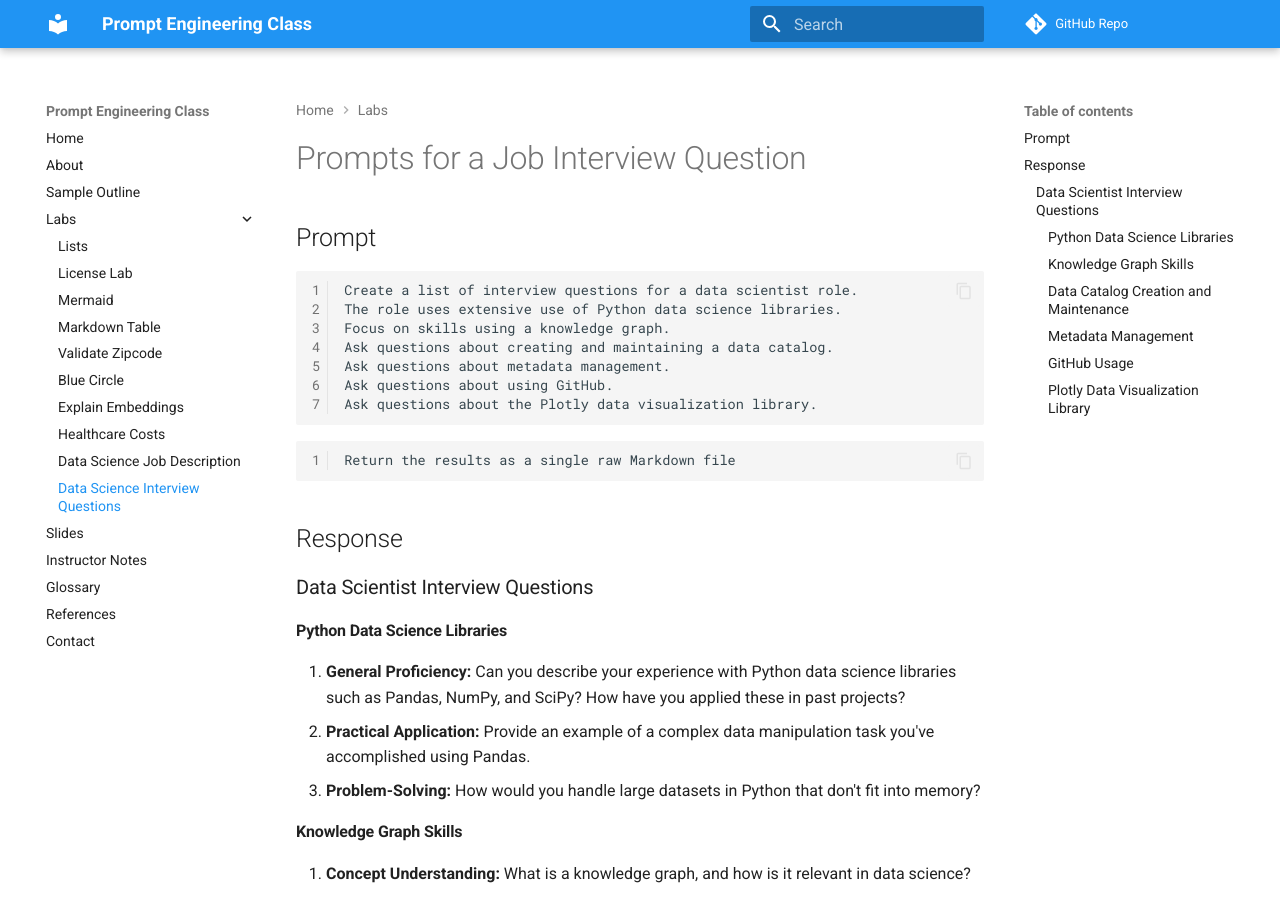
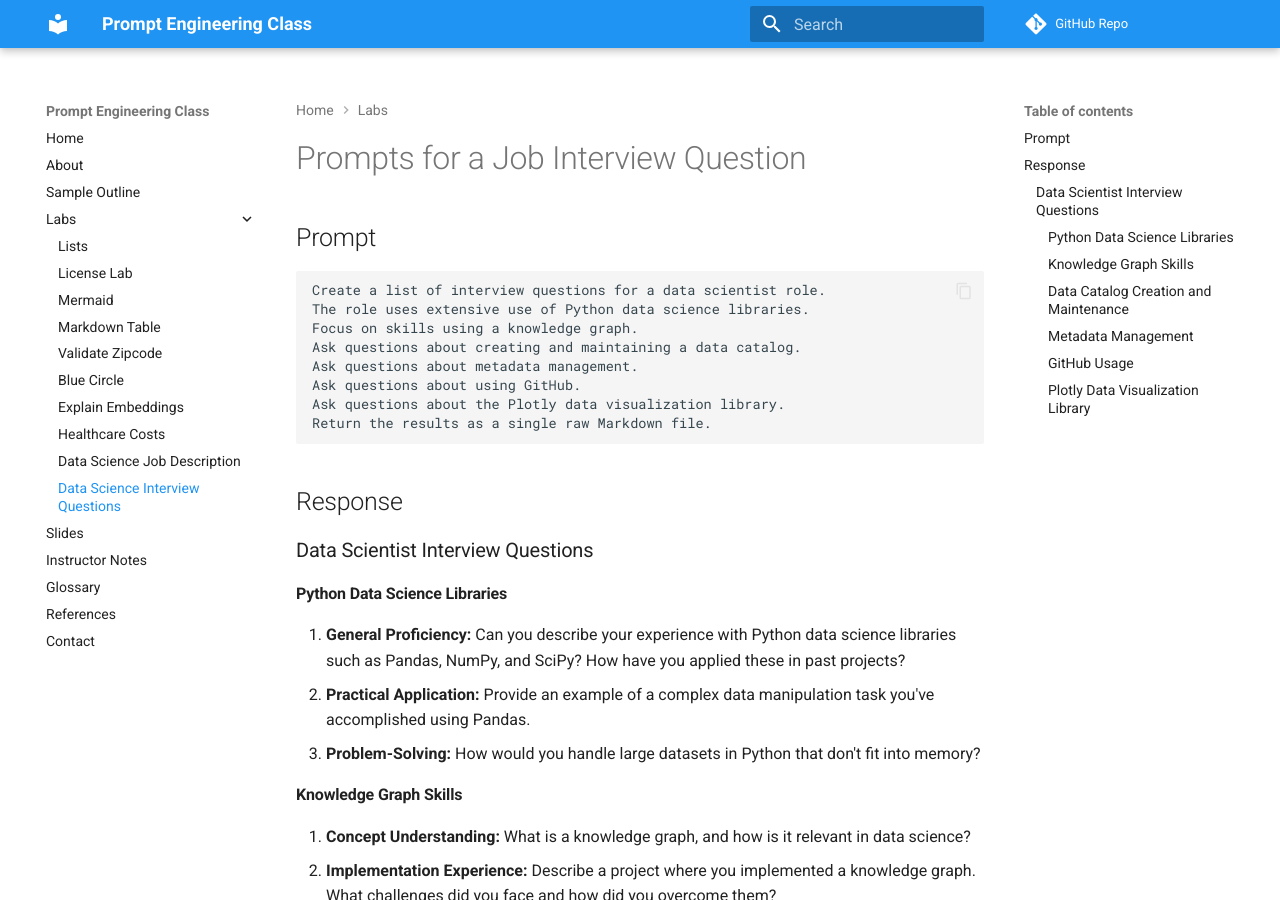
Before and after one commit to dmccreary/prompt-class, an MkDocs documentation site: the page built from docs/labs/09-interview-questions.md, in a window 1280 px wide and 900 px high. Built offline with MkDocs 1.6.1 and Material for MkDocs 9.7.7, drawn with Linux system fonts in a browser that asks for light colours; comment, search, counter and statistics services are not loaded.

Commit message:
Update 09-interview-questions.md

````diff
--- a/docs/labs/09-interview-questions.md
+++ b/docs/labs/09-interview-questions.md
@@ -2,7 +2,7 @@
 
 ## Prompt
 
-```
+```linenums="0"
 Create a list of interview questions for a data scientist role.
 The role uses extensive use of Python data science libraries.
 Focus on skills using a knowledge graph.
@@ -10,10 +10,7 @@ Ask questions about creating and maintaining a data catalog.
 Ask questions about metadata management.
 Ask questions about using GitHub.
 Ask questions about the Plotly data visualization library.
-```
-
-```
-Return the results as a single raw Markdown file
+Return the results as a single raw Markdown file.
 ```
 
 ## Response
````
